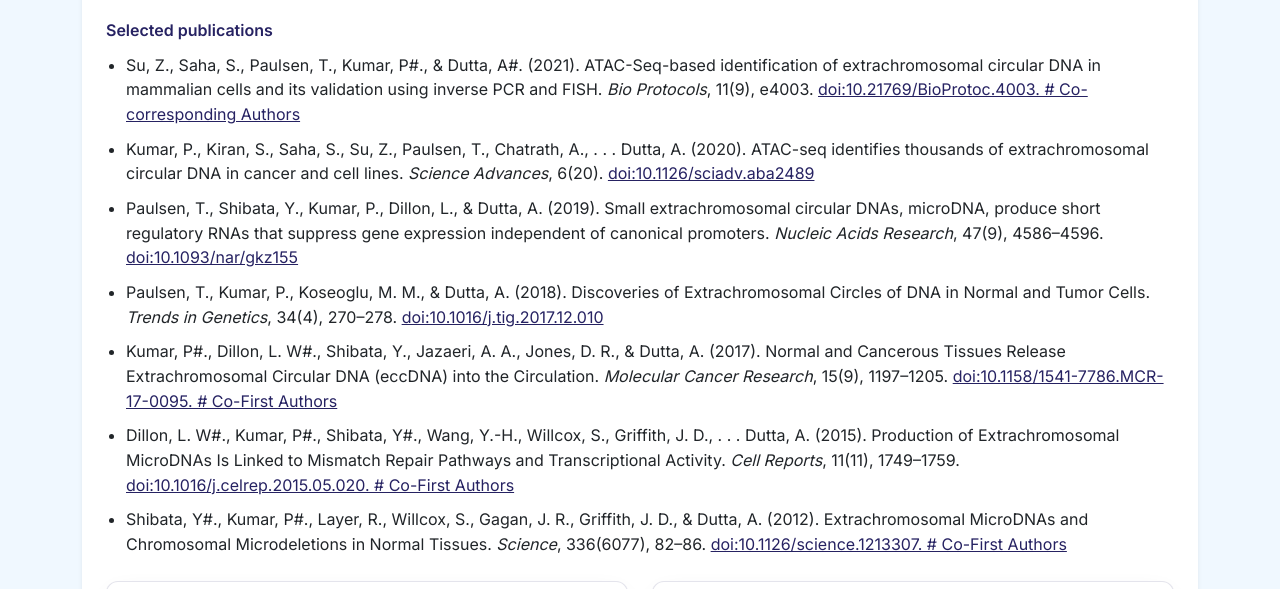
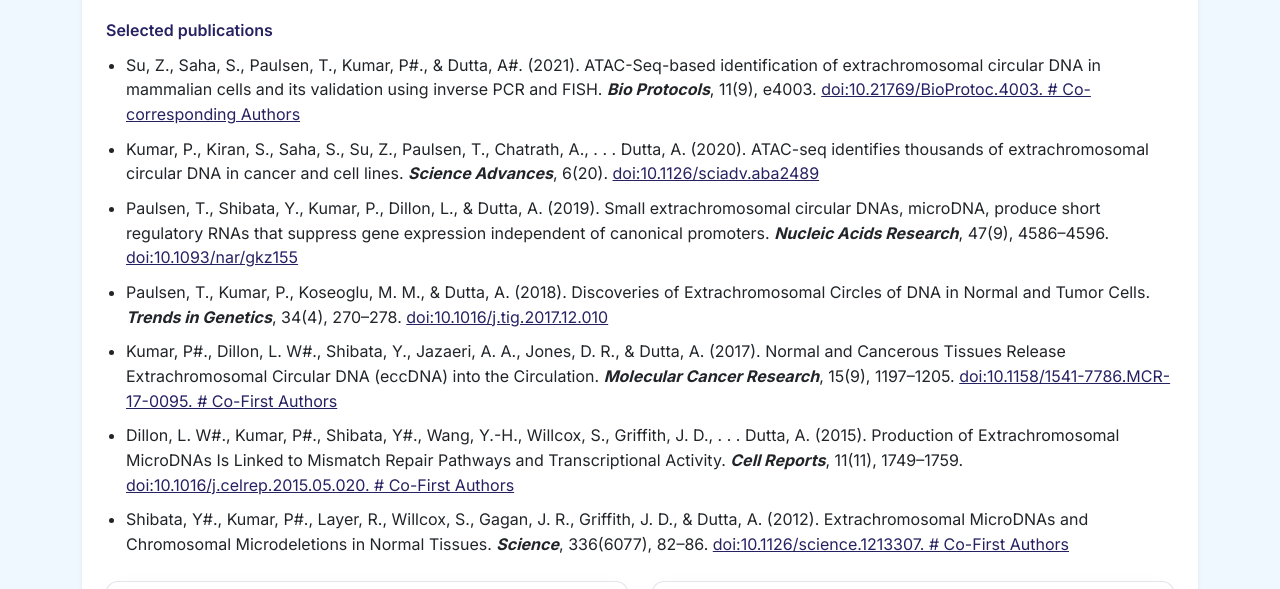
Before and after one commit to pankaj-kumar-lab/webpage, a plain HTML site: page research.html in a window 1280 px wide. Shown: the part 1667-2256 px from the top of the page. Drawn offline with nearby package versions, Linux system fonts and the light colour scheme.

Commit message:
Update selected publications in research.html

```diff
--- a/research.html
+++ b/research.html
@@ -418,13 +418,13 @@ With over a decade of experience in circular DNA research, Dr. Kumar brings deep
 
             <h5 class="pub-heading">Selected publications</h5>
             <ul class="pub-list">
-              <li>Su, Z., Saha, S., Paulsen, T., Kumar, P#., &amp; Dutta, A#. (2021). ATAC-Seq-based identification of extrachromosomal circular DNA in mammalian cells and its validation using inverse PCR and FISH. <span class="journal">Bio Protocols</span>, 11(9), e4003. <a href="https://doi.org/10.21769/BioProtoc.4003" target="_blank" rel="noopener">doi:10.21769/BioProtoc.4003. # Co-corresponding Authors</a></li>
-              <li>Kumar, P., Kiran, S., Saha, S., Su, Z., Paulsen, T., Chatrath, A., . . . Dutta, A. (2020). ATAC-seq identifies thousands of extrachromosomal circular DNA in cancer and cell lines. <span class="journal">Science Advances</span>, 6(20). <a href="https://doi.org/10.1126/sciadv.aba2489" target="_blank" rel="noopener">doi:10.1126/sciadv.aba2489</a></li>
-              <li>Paulsen, T., Shibata, Y., Kumar, P., Dillon, L., &amp; Dutta, A. (2019). Small extrachromosomal circular DNAs, microDNA, produce short regulatory RNAs that suppress gene expression independent of canonical promoters. <span class="journal">Nucleic Acids Research</span>, 47(9), 4586–4596. <a href="https://doi.org/10.1093/nar/gkz155" target="_blank" rel="noopener">doi:10.1093/nar/gkz155</a></li>
-              <li>Paulsen, T., Kumar, P., Koseoglu, M. M., &amp; Dutta, A. (2018). Discoveries of Extrachromosomal Circles of DNA in Normal and Tumor Cells. <span class="journal">Trends in Genetics</span>, 34(4), 270–278. <a href="https://doi.org/10.1016/j.tig.2017.12.010" target="_blank" rel="noopener">doi:10.1016/j.tig.2017.12.010</a></li>
-              <li>Kumar, P#., Dillon, L. W#., Shibata, Y., Jazaeri, A. A., Jones, D. R., &amp; Dutta, A. (2017). Normal and Cancerous Tissues Release Extrachromosomal Circular DNA (eccDNA) into the Circulation. <span class="journal">Molecular Cancer Research</span>, 15(9), 1197–1205. <a href="https://doi.org/10.1158/1541-7786.MCR-17-0095" target="_blank" rel="noopener">doi:10.1158/1541-7786.MCR-17-0095. # Co-First Authors</a></li>
-              <li>Dillon, L. W#., Kumar, P#., Shibata, Y#., Wang, Y.-H., Willcox, S., Griffith, J. D., . . . Dutta, A. (2015). Production of Extrachromosomal MicroDNAs Is Linked to Mismatch Repair Pathways and Transcriptional Activity. <span class="journal">Cell Reports</span>, 11(11), 1749–1759. <a href="https://doi.org/10.1016/j.celrep.2015.05.020" target="_blank" rel="noopener">doi:10.1016/j.celrep.2015.05.020. # Co-First Authors</a></li>
-              <li>Shibata, Y#., Kumar, P#., Layer, R., Willcox, S., Gagan, J. R., Griffith, J. D., &amp; Dutta, A. (2012). Extrachromosomal MicroDNAs and Chromosomal Microdeletions in Normal Tissues. <span class="journal">Science</span>, 336(6077), 82–86. <a href="https://doi.org/10.1126/science.1213307" target="_blank" rel="noopener">doi:10.1126/science.1213307. # Co-First Authors</a></li>
+              <li>Su, Z., Saha, S., Paulsen, T., Kumar, P#., &amp; Dutta, A#. (2021). ATAC-Seq-based identification of extrachromosomal circular DNA in mammalian cells and its validation using inverse PCR and FISH. <span class="journal"><b>Bio Protocols</b></span>, 11(9), e4003. <a href="https://doi.org/10.21769/BioProtoc.4003" target="_blank" rel="noopener">doi:10.21769/BioProtoc.4003. # Co-corresponding Authors</a></li>
+              <li>Kumar, P., Kiran, S., Saha, S., Su, Z., Paulsen, T., Chatrath, A., . . . Dutta, A. (2020). ATAC-seq identifies thousands of extrachromosomal circular DNA in cancer and cell lines. <span class="journal"><b>Science Advances</b></span>, 6(20). <a href="https://doi.org/10.1126/sciadv.aba2489" target="_blank" rel="noopener">doi:10.1126/sciadv.aba2489</a></li>
+              <li>Paulsen, T., Shibata, Y., Kumar, P., Dillon, L., &amp; Dutta, A. (2019). Small extrachromosomal circular DNAs, microDNA, produce short regulatory RNAs that suppress gene expression independent of canonical promoters. <span class="journal"><b>Nucleic Acids Research</b></span>, 47(9), 4586–4596. <a href="https://doi.org/10.1093/nar/gkz155" target="_blank" rel="noopener">doi:10.1093/nar/gkz155</a></li>
+              <li>Paulsen, T., Kumar, P., Koseoglu, M. M., &amp; Dutta, A. (2018). Discoveries of Extrachromosomal Circles of DNA in Normal and Tumor Cells. <span class="journal"><b>Trends in Genetics</b></span>, 34(4), 270–278. <a href="https://doi.org/10.1016/j.tig.2017.12.010" target="_blank" rel="noopener">doi:10.1016/j.tig.2017.12.010</a></li>
+              <li>Kumar, P#., Dillon, L. W#., Shibata, Y., Jazaeri, A. A., Jones, D. R., &amp; Dutta, A. (2017). Normal and Cancerous Tissues Release Extrachromosomal Circular DNA (eccDNA) into the Circulation. <span class="journal"><b>Molecular Cancer Research</b></span>, 15(9), 1197–1205. <a href="https://doi.org/10.1158/1541-7786.MCR-17-0095" target="_blank" rel="noopener">doi:10.1158/1541-7786.MCR-17-0095. # Co-First Authors</a></li>
+              <li>Dillon, L. W#., Kumar, P#., Shibata, Y#., Wang, Y.-H., Willcox, S., Griffith, J. D., . . . Dutta, A. (2015). Production of Extrachromosomal MicroDNAs Is Linked to Mismatch Repair Pathways and Transcriptional Activity. <span class="journal"><b>Cell Reports</b></span>, 11(11), 1749–1759. <a href="https://doi.org/10.1016/j.celrep.2015.05.020" target="_blank" rel="noopener">doi:10.1016/j.celrep.2015.05.020. # Co-First Authors</a></li>
+              <li>Shibata, Y#., Kumar, P#., Layer, R., Willcox, S., Gagan, J. R., Griffith, J. D., &amp; Dutta, A. (2012). Extrachromosomal MicroDNAs and Chromosomal Microdeletions in Normal Tissues. <span class="journal"><b>Science</b></span>, 336(6077), 82–86. <a href="https://doi.org/10.1126/science.1213307" target="_blank" rel="noopener">doi:10.1126/science.1213307. # Co-First Authors</a></li>
             </ul>
 
             <div class="figure-pair">
@@ -500,13 +500,13 @@ With over a decade of experience in circular DNA research, Dr. Kumar brings deep
 
             <h5 class="pub-heading">Selected publications</h5>
             <ul class="pub-list">
-              <li>Esmaeili, F., Banerjee, K., Chatrath, A., Sahu, D., Shibata, Y., Saha, S., Kumar, P., . . . tRF-3021a Promotes Apoptosis Resistance and Global Protein Synthesis in Cancer Cell Lines. <span class="journal">Molecular Cancer Research</span>, OF1–OF20.</li>
-              <li>Parikh, R., Wilson, B., Marrah, L., Su, Z., Saha, S., Kumar, P., . . . Dutta, A. (2022). tRForest: a novel random forest-based algorithm for tRNA-derived fragment target prediction. <span class="journal">NAR Genomics and Bioinformatics</span>, 4(2). <a href="https://doi.org/10.1093/nargab/lqac037" target="_blank" rel="noopener">doi:10.1093/nargab/lqac037</a></li>
-              <li>Su, Z., Wilson, B., Kumar, P., &amp; Dutta, A. (2020). Noncanonical Roles of tRNAs: tRNA Fragments and Beyond. <span class="journal">Annual Review of Genetics</span>, 54, 47–69. <a href="https://doi.org/10.1146/annurev-genet-022620-101840" target="_blank" rel="noopener">doi:10.1146/annurev-genet-022620-101840</a></li>
-              <li>Kuscu, C., Kumar, P., Kiran, M., Su, Z., Malik, A., &amp; Dutta, A. (2018). tRNA fragments (tRFs) guide Ago to regulate gene expression post-transcriptionally in a Dicer-independent manner. <span class="journal">RNA</span>, 24(8), 1093–1105. <a href="https://doi.org/10.1261/rna.066126.118" target="_blank" rel="noopener">doi:10.1261/rna.066126.118</a></li>
-              <li>Kumar, P., Kuscu, C., &amp; Dutta, A. (2016). Biogenesis and Function of Transfer RNA-Related Fragments (tRFs). <span class="journal">Trends in Biochemical Sciences</span>, 41(8), 679–689. <a href="https://doi.org/10.1016/j.tibs.2016.05.004" target="_blank" rel="noopener">doi:10.1016/j.tibs.2016.05.004</a></li>
-              <li>Kumar, P., Anaya, J., Mudunuri, S. B., &amp; Dutta, A. (2014). Meta-analysis of tRNA derived RNA fragments reveals that they are evolutionarily conserved and associate with AGO proteins to recognize specific RNA targets. <span class="journal">BMC Biology</span>, 12. <a href="https://doi.org/10.1186/s12915-014-0078-0" target="_blank" rel="noopener">doi:10.1186/s12915-014-0078-0</a></li>
-              <li>Kumar, P., Mudunuri, S. B., Anaya, J., &amp; Dutta, A. (2014). tRFdb: a database for transfer RNA fragments. <span class="journal">Nucleic Acids Research</span> (Database Issue). <a href="https://doi.org/10.21769/BioProtoc.4003" target="_blank" rel="noopener">doi:10.21769/BioProtoc.4003</a></li>
+              <li>Esmaeili, F., Banerjee, K., Chatrath, A., Sahu, D., Shibata, Y., Saha, S., Kumar, P., . . . tRF-3021a Promotes Apoptosis Resistance and Global Protein Synthesis in Cancer Cell Lines. <span class="journal"><b>Molecular Cancer Research</b></span>, OF1–OF20.</li>
+              <li>Parikh, R., Wilson, B., Marrah, L., Su, Z., Saha, S., Kumar, P., . . . Dutta, A. (2022). tRForest: a novel random forest-based algorithm for tRNA-derived fragment target prediction. <span class="journal"><b>NAR Genomics and Bioinformatics</b></span>, 4(2). <a href="https://doi.org/10.1093/nargab/lqac037" target="_blank" rel="noopener">doi:10.1093/nargab/lqac037</a></li>
+              <li>Su, Z., Wilson, B., Kumar, P., &amp; Dutta, A. (2020). Noncanonical Roles of tRNAs: tRNA Fragments and Beyond. <span class="journal"><b>Annual Review of Genetics</b></span>, 54, 47–69. <a href="https://doi.org/10.1146/annurev-genet-022620-101840" target="_blank" rel="noopener">doi:10.1146/annurev-genet-022620-101840</a></li>
+              <li>Kuscu, C., Kumar, P., Kiran, M., Su, Z., Malik, A., &amp; Dutta, A. (2018). tRNA fragments (tRFs) guide Ago to regulate gene expression post-transcriptionally in a Dicer-independent manner. <span class="journal"><b>RNA</b></span>, 24(8), 1093–1105. <a href="https://doi.org/10.1261/rna.066126.118" target="_blank" rel="noopener">doi:10.1261/rna.066126.118</a></li>
+              <li>Kumar, P., Kuscu, C., &amp; Dutta, A. (2016). Biogenesis and Function of Transfer RNA-Related Fragments (tRFs). <span class="journal"><b>Trends in Biochemical Sciences</b></span>, 41(8), 679–689. <a href="https://doi.org/10.1016/j.tibs.2016.05.004" target="_blank" rel="noopener">doi:10.1016/j.tibs.2016.05.004</a></li>
+              <li>Kumar, P., Anaya, J., Mudunuri, S. B., &amp; Dutta, A. (2014). Meta-analysis of tRNA derived RNA fragments reveals that they are evolutionarily conserved and associate with AGO proteins to recognize specific RNA targets. <span class="journal"><b>BMC Biology</b></span>, 12. <a href="https://doi.org/10.1186/s12915-014-0078-0" target="_blank" rel="noopener">doi:10.1186/s12915-014-0078-0</a></li>
+              <li>Kumar, P., Mudunuri, S. B., Anaya, J., &amp; Dutta, A. (2014). tRFdb: a database for transfer RNA fragments. <span class="journal"><b>Nucleic Acids Research</b></span> (Database Issue). <a href="https://doi.org/10.21769/BioProtoc.4003" target="_blank" rel="noopener">doi:10.21769/BioProtoc.4003</a></li>
             </ul>
       </div>
 
```
